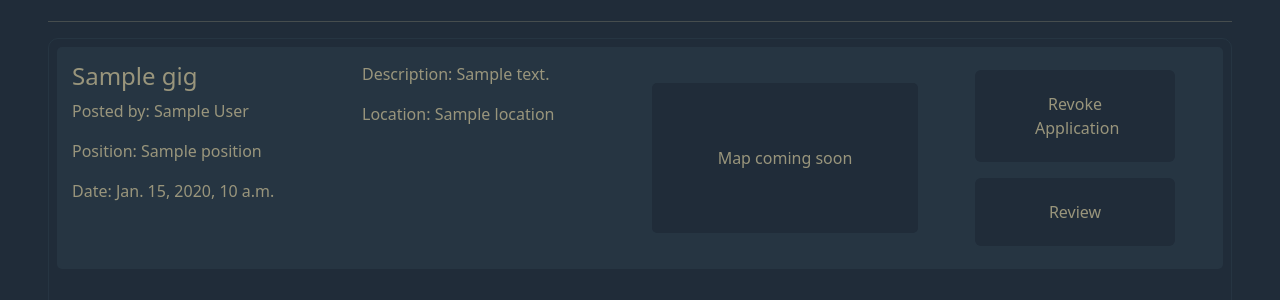
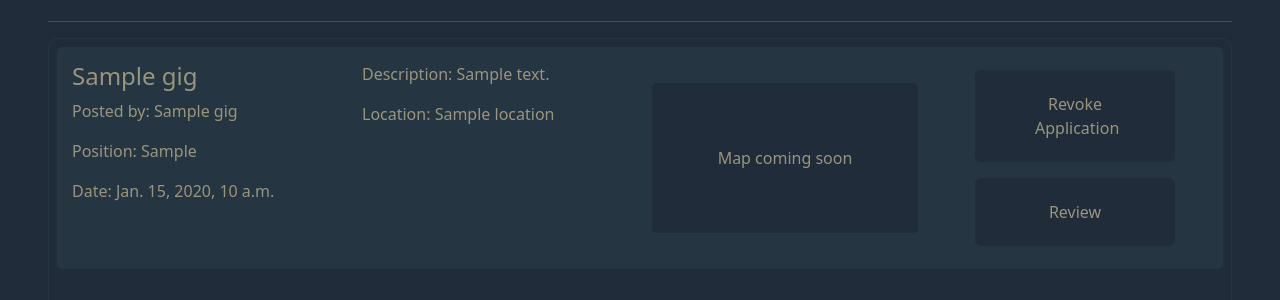
Before and after one commit to yehorm14/Find_My_Gig, a Django app: template templates/gigs/my_applications.html in a window 1280 px wide. Shown: the part 221-521 px from the top of the page. Run offline with Django 4.2, Linux system fonts and the light colour scheme; the template is opened without the code that fills it: most values are stand-ins (such as "Sample title", 1, 10 or a date in 2020).

Commit message:
my_applications.html updated

```diff
--- a/templates/gigs/musicians_list.html
+++ b/templates/gigs/musicians_list.html
@@ -59,6 +59,7 @@ Musicians
           </div>
         </div>
       </div>
+      {% endfor %}
     </div>
   </div>
 </div>
--- a/templates/gigs/my_applications.html
+++ b/templates/gigs/my_applications.html
@@ -10,6 +10,7 @@ My Applications
 {% endblock %}
 
 {% block body_block %}
+<div id="status-message"></div>
 <div class="text-center m-4">
   <h2>My Applications</h2>
 </div>
@@ -19,14 +20,14 @@ My Applications
 <div class="row justify-content-center">
   <div class="col mx-5">
     <div class="listings-container">
-      <!--add for loop here for application in applications -->
+      {% for application in applications %}
         <div class="listing-card m-2">
             <div class="row">
                 <div class="col">
                     <h4> {{ application.gig.title }}</h4>
-                    <p>Posted by: {{ application.gig.author }}</p>
-                    <p>Position: {{ application.gig.position }}</p>
-                    <p>Date: {{ application.gig.date }}</p>
+                    <p>Posted by: {{ application.gig.band_name }}</p>
+                    <p>Position: {{ application.gig.req_instruments }}</p>
+                    <p>Date: {{ application.gig.deadline}}</p>
                 </div>
 
                 <div class="col">
@@ -44,17 +45,25 @@ My Applications
                 </div>
 
                 <div class="col-3 d-flex flex-column align-items-center text-center justify-content-center">
-                    <button href="" class="btn btn-primary nice-button background-color w-100 my-2">
-                        <p class="m-3 mx-5">Revoke Application</p>
+                    <button type="button"
+                             class="withdraw-application-btn btn btn-primary nice-button background-color w-100 my-2"
+                             data-gig-id="{{ application.gig.id }}">
+                    <p class="m-3 mx-5">Revoke Application</p>
                     </button>
 
-                    <button href="" class="btn btn-primary nice-button background-color w-100 my-2">
-                        <p class="m-3 mx-5">Review</p>
+                    <button type="button"
+                            data-url="{% url 'gigs:gig_detail' application.gig.id %}"
+                            class="btn btn-primary nice-button background-color w-100 my-2">
+                    <p class="m-3 mx-5">Review</p>
                     </button>
                 </div>
             </div>
         </div>
+        {% endfor %}
     </div>
     </div>
 </div>
 {% endblock %}
+{% block scripts_block %}
+    <script src="{% static 'find_my_gig/js/dashboard.js' %}"></script>
+{% endblock %}
```
